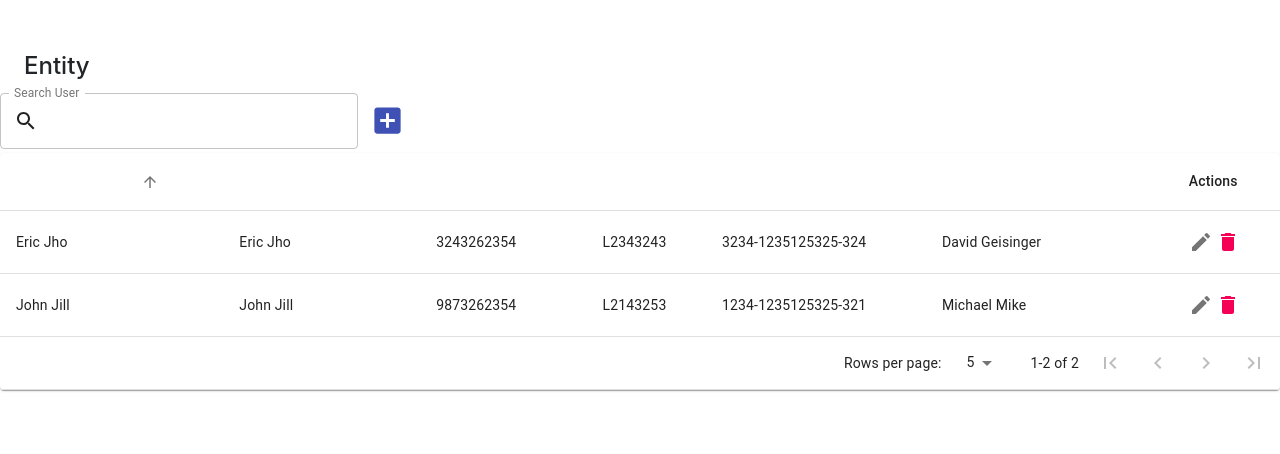
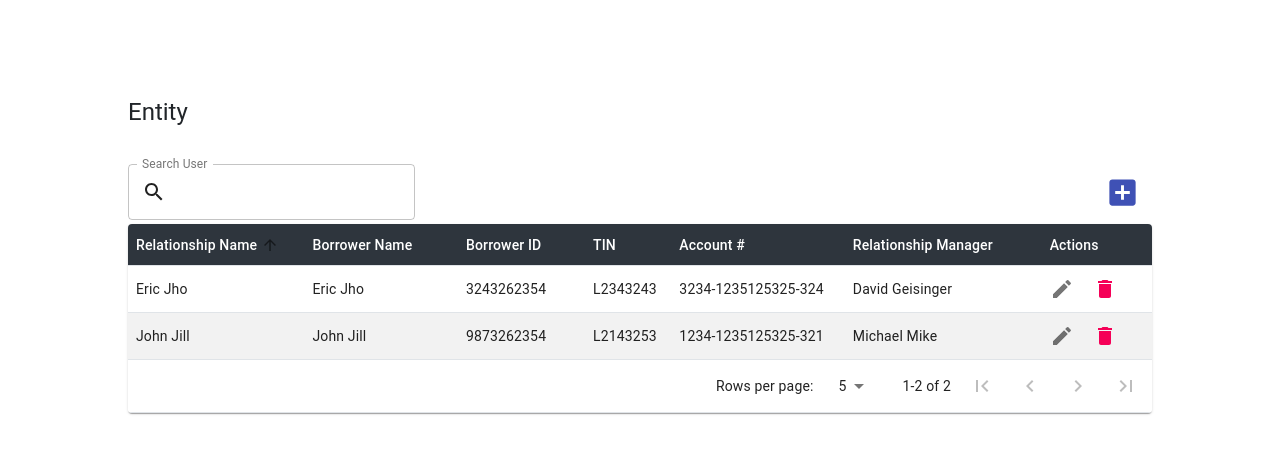
Before and after one commit to i-mckinney/regulatory-dashboard, a React (Create React App) app in the folder packages/Dashboards/: page /entity in a window 1280 px wide. Shown: the top 454 px of the page. Built offline with nearby package versions, Linux system fonts and the light colour scheme; no server answers.

Commit message:
Add styling into Entity Table

```diff
--- a/packages/Dashboards/src/Entity.js
+++ b/packages/Dashboards/src/Entity.js
@@ -1,18 +1,82 @@
 import React from "react"
 import { withRouter } from 'react-router-dom'
-import { StylesProvider, TableCell } from '@material-ui/core'
+import { StylesProvider, makeStyles, Typography, TableCell } from '@material-ui/core'
 import AddBoxIcon from '@material-ui/icons/AddBox'
 import IconButton from '@material-ui/core/IconButton'
 import EditIcon from '@material-ui/icons/Edit'
 import DeleteIcon from '@material-ui/icons/Delete'
 import { HelixTable } from 'helixmonorepo-lib'
-// import HelixTable from  './table/HelixTable'
+
+// Styling used for MaterialUI
+const entityStyles = makeStyles(() => ({
+  mediumContainer: {
+      width: '80%',
+      margin: 'auto',
+      marginTop: '3rem',
+      paddingBottom: '3rem',
+      '& table': {
+          width: '100%',
+          display: 'table',
+          borderTopRightRadius: '4px',
+          borderTopLeftRadius: '4px',
+          boxSizing: 'border-box',
+          borderSpacing: '2px',
+          borderColor: 'grey',
+          '& tr': {
+            border: 'none',
+            backgroundColor: 'white',
+            '&:nth-child(even)': {
+              backgroundColor: '#f2f2f2',
+            },
+            '&:hover': {
+              backgroundColor: '#add8e6',
+            },
+            '&:last-child': {
+              borderBottomRightRadius: '4px',
+              borderBottomLeftRadius: '4px',
+            }
+          },
+          '& th': {
+            backgroundColor: '#2e353d',
+            color: 'white',
+            margin: '0',
+            borderBottom: 'solid 1px #e0e4e8',
+            padding: '8px',
+          },
+          '& td': {
+            margin: '0',
+            borderBottom: 'solid 1px #e0e4e8',
+            padding: '8px',
+          },
+          '&:last-children': {
+            borderBottom: 'none',
+          },
+      },
+  },
+  createIconStyle: {
+      float: 'right',
+      cursor: 'pointer',
+      marginLeft: "auto",
+  },
+  header: {
+      paddingBottom: '2rem',
+  },
+  actionsIconStyle: {
+      '& button': {
+          marginRight: '1rem',
+          cursor: 'pointer',
+      },
+  },
+}))
 
 /** @return {JSX} Entity site
  * routed at /Entity
  */
 
 function Entity(props) {
+  // Creates an object for styling. Any className that matches key in the entityStyles object will have a corresponding styling
+  const entityClasses = entityStyles()
+
   /** useMemo is a React hook that memorizes the output of a function.
    * It's important that we're using React.useMemo here to ensure that our data isn't recreated on every render.
    * If we didn't use React.useMemo, the table would think it was receiving new data on every render
@@ -90,7 +154,7 @@ function Entity(props) {
         const columnAccessor = column.Accessor
         if (columnAccessor === "Actions") {
             return (
-                <TableCell key={`${rowIndex} ${columnAccessor}`}>
+                <TableCell className={entityClasses.actionsIconStyle} key={`${rowIndex} ${columnAccessor}`}>
                     <IconButton aria-label="edit" size="small" edge="start" onClick={() => (props.history.push({ pathname: `/entity/edit/`, state: row }))} color="default">
                         <EditIcon />
                     </IconButton>
@@ -125,7 +189,7 @@ function Entity(props) {
         return row.RelationshipName
     }
 
-    // Initially, we can start the table to order by Username or First Name or etc in ascending order
+    // Initially, we can start the table to order by Relationship Name or Borrower Name or etc in ascending order
     const initialOrderBy = "RelationshipName"
 
     /**
@@ -134,6 +198,7 @@ function Entity(props) {
     const displayCreateUserIcon = () => {
         return (
             <IconButton
+            className={entityClasses.createIconStyle}
             color="primary"
             onClick={() => (props.history.push("/entity/new"))}>
                 <AddBoxIcon fontSize="large" />
@@ -143,8 +208,12 @@ function Entity(props) {
 
     return (
         <StylesProvider injectFirst>
-          <h4 className="mt-1 ml-4">Entity</h4>
-          <HelixTable displayCreateIcon={displayCreateUserIcon} initialOrderBy={initialOrderBy} columns={columns} rows={rows} customCellRender={customCellRender} customHeadColumnKeyProp={customHeadColumnKeyProp} customBodyRowKeyProp={customBodyRowKeyProp} />
+            <div className={entityClasses.mediumContainer}>
+              <div className={entityClasses.header}>
+                  <Typography variant="h5">Entity</Typography>
+              </div>
+              <HelixTable displayCreateIcon={displayCreateUserIcon} initialOrderBy={initialOrderBy} columns={columns} rows={rows} customCellRender={customCellRender} customHeadColumnKeyProp={customHeadColumnKeyProp} customBodyRowKeyProp={customBodyRowKeyProp} />
+            </div>
         </StylesProvider>
     )
 }
```
